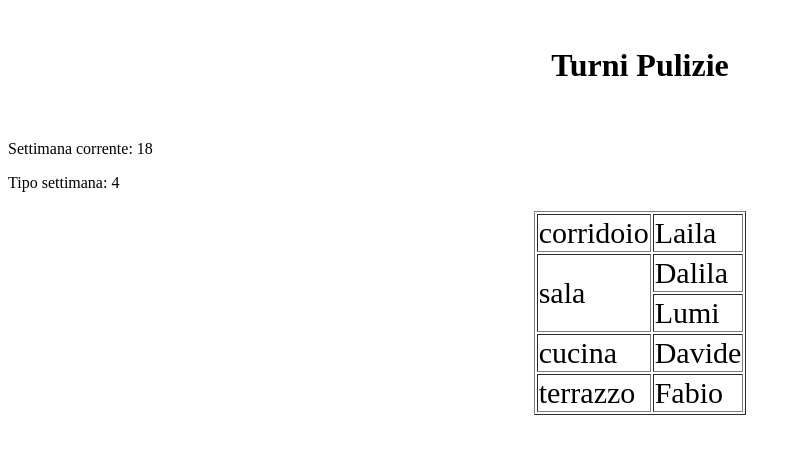
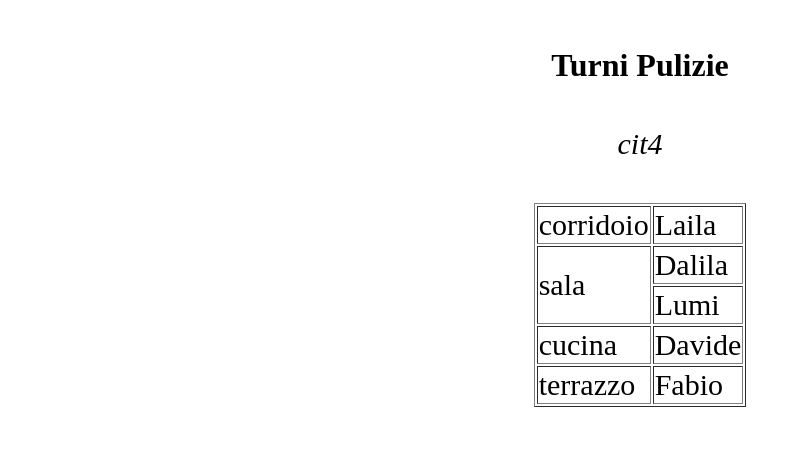
Before and after one commit to fattone18/housework, a plain HTML site: page index.html in a window 1280 px wide. Shown: the whole page, without its empty margins (0-801 px from the left). Drawn offline with Linux system fonts and the light colour scheme.

Commit message:
first commit

```diff
--- a/index.html
+++ b/index.html
@@ -8,8 +8,19 @@
       <br>
         <h1 align="center">Turni Pulizie</h1>
         <br>
-        <p>Settimana corrente: <span id="settimana_corrente"> </span></p>
-        <p>Tipo settimana: <span id="settimana_tipo"> </span></p>
+        <!-- <p>Settimana corrente: <span id="settimana_corrente"> </span></p>
+        <p>Tipo settimana: <span id="settimana_tipo"> </span></p> -->
+
+        <table width=100% align=center>
+            <tr>
+              <td align=center>
+                <p><i><span id="citazione"></span></i></p>
+                </td>
+                </tr>
+                </table>
+                <br>
+                <br>
+
 
 
 <table width=100% align=center>
--- a/script.js
+++ b/script.js
@@ -4,16 +4,24 @@ var days = Math.floor((currentDate - year) / (24 * 60 * 60 * 1000));
 var week = Math.ceil(( currentDate.getDay() + 1 + days) / 7);
 var weekType = week % 7;
 
-var settimana_corrente = document.getElementById('settimana_corrente');
-document.getElementById("settimana_corrente").innerHTML = week;
-var settimana_tipo = document.getElementById('settimana_tipo');
-document.getElementById("settimana_tipo").innerHTML = weekType;
+// var settimana_corrente = document.getElementById('settimana_corrente');
+// document.getElementById("settimana_corrente").innerHTML = week;
+// var settimana_tipo = document.getElementById('settimana_tipo');
+// document.getElementById("settimana_tipo").innerHTML = weekType;
 var corridoio = document.getElementById('corridoio');
 var sala1 = document.getElementById('sala1');
 var sala2 = document.getElementById('sala2');
 var cucina = document.getElementById('cucina');
 var corridoio = document.getElementById('terrazzo');
 
+
+var citazioni = [
+        "M'hanno spinto nella paglia, ne sono uscito pagliaccio. [J]",
+        "cit2",
+        "cit3",
+        "cit4"];
+var r = Math.floor(Math.random() * citazioni.length);
+document.getElementById("citazione").innerHTML = citazioni[r];
 
 
 switch (weekType) {
@@ -62,6 +70,9 @@ switch (weekType) {
   document.getElementById("terrazzo").innerHTML = "Lumi";  break;
 }
 
+
+
+
 //var weekType = week % 7;
 
 //document.getElementById("settimana_corrente").innerHTML = week;
```
